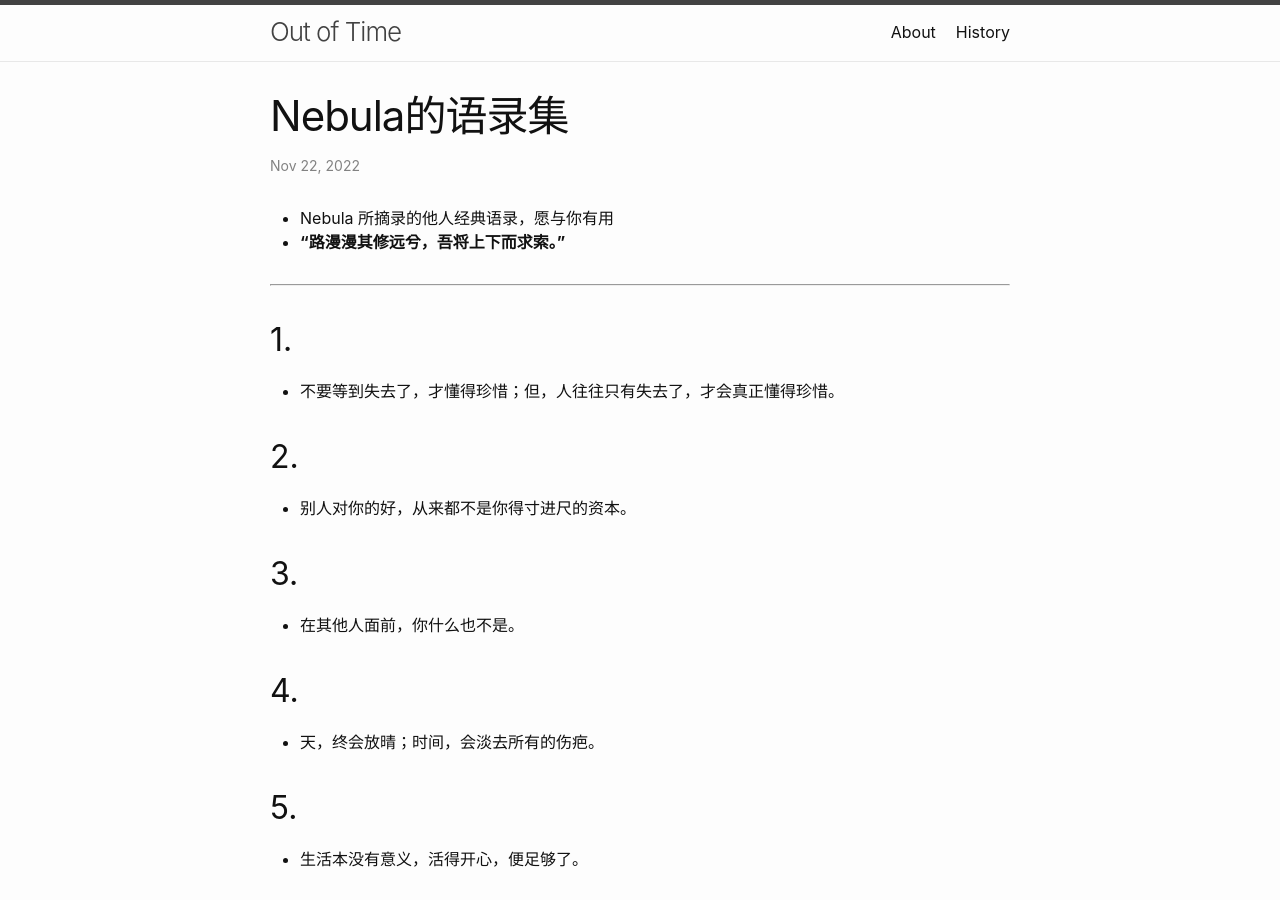
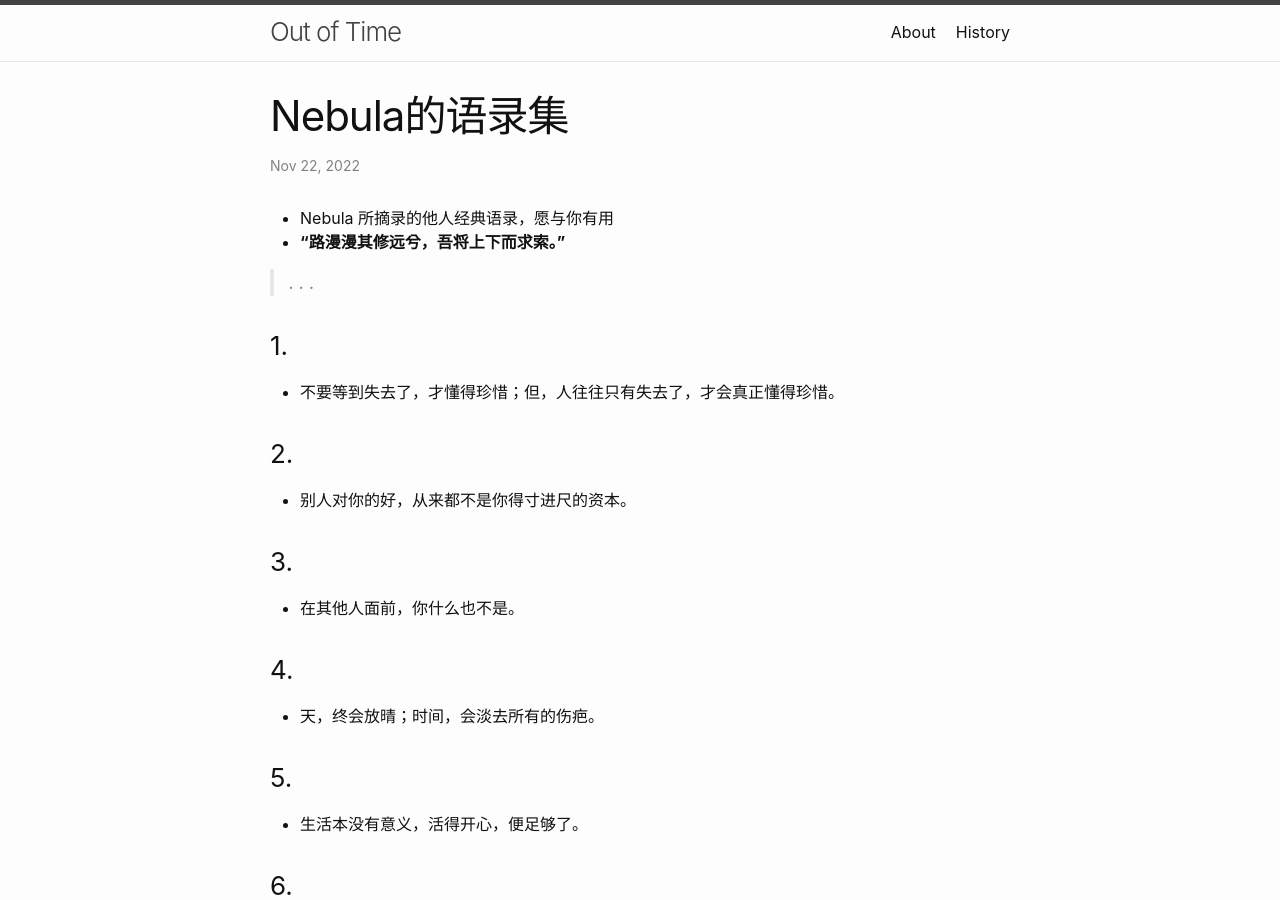
Before and after one commit to TimeOoout/TimeOoout.github.io, a Jekyll site: the page built from _posts/2022-11-22-Nebula的语录集.md, in a window 1280 px wide and 900 px high. Built offline with Jekyll 4.4.1, drawn with Linux system fonts in a browser that asks for light colours.

Commit message:
Update - 语录集

```diff
--- a/_posts/2022-11-22-Nebula的语录集.md
+++ b/_posts/2022-11-22-Nebula的语录集.md
@@ -7,48 +7,49 @@ categories: misc
 * Nebula 所摘录的他人经典语录，愿与你有用
 * **“路漫漫其修远兮，吾将上下而求索。”**
 
-***
 
-## 1.
+>   .  .  .
+
+### 1.
 
 * 不要等到失去了，才懂得珍惜；但，人往往只有失去了，才会真正懂得珍惜。
 
-## 2.
+### 2.
 * 别人对你的好，从来都不是你得寸进尺的资本。
 
-## 3.
+### 3.
 * 在其他人面前，你什么也不是。
 
-## 4.
+### 4.
 * 天，终会放晴；时间，会淡去所有的伤疤。
 
-## 5.
+### 5.
 * 生活本没有意义，活得开心，便足够了。
 
-## 6.
+### 6.
 * 假如再也见不到你，祝你早、午、晚都安。——《楚门的世界》
 
-## 7.
+### 7.
 * It's gonna be okay.
 > 会好起来的
 
-## 8.
+### 8.
 * 你永远不是一个人在前进。
 
-## 9.
+### 9.
 * 若无所爱，便对自己好一点吧。
 > 余生很长，除了自己，这世上会对你好的人真不多。你不对自己好一点，谁还能爱你如同爱自己。
 
-## 10.
+### 10.
 * 健康的活着，平静的过着，开心的笑着，适当地忙着，就很好。
 
-## 11.
+### 11.
 * 走自己的路，让别人去说吧。——但丁
 > 原文为 “来跟从我，让世界嚼舌去吧。”
 
-## 12.
+### 12.
 * 真诚要留给同样真诚的人。
 
-## 13
+### 13
 * 做你自己吧，没有很好也没关系。
 > 至少，在我眼中，你是最棒的。
```
